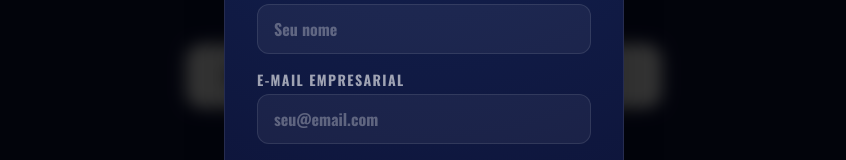
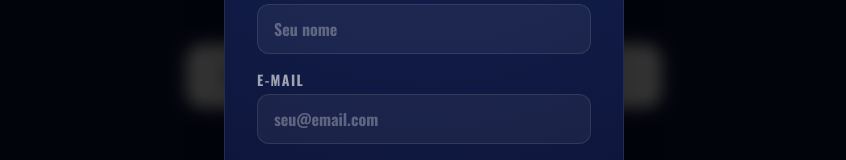
Before and after one commit to hamiltonmatematica/t3experiencemoc, a React (Vite) app: page / in a window 1280 px wide. Both pictures are taken after a click on the button "ENTRE NO GRUPO PARA TER OS MAIORES DESCONTOS". Shown: the part 1488-1648 px from the top of the page, without its empty margins (216-1062 px from the left). Built offline with nearby package versions, Linux system fonts and the light colour scheme.

Commit message:
Permite formatar outros e-mails alem do empresarial

```diff
--- a/src/App.tsx
+++ b/src/App.tsx
@@ -152,7 +152,7 @@ const LeadForm = ({ onSuccess }: { onSuccess: () => void }) => {
           />
         </div>
         <div>
-          <label className="text-sm font-bold uppercase tracking-widest text-white/60 mb-1 block">E-mail Empresarial</label>
+          <label className="text-sm font-bold uppercase tracking-widest text-white/60 mb-1 block">E-mail</label>
           <input
             required
             name="email"
@@ -160,7 +160,6 @@ const LeadForm = ({ onSuccess }: { onSuccess: () => void }) => {
             onChange={handleChange}
             type="email"
             autoComplete="email"
-            pattern="[a-zA-Z0-9._%+\\-]+@[a-zA-Z0-9.\\-]+\\.[a-z]{2,}$"
             title="Digite um endereço de e-mail válido (ex: seu@email.com)"
             className="w-full bg-white/5 border border-white/10 rounded-xl px-4 py-3 text-white font-bold placeholder:text-white/30 focus:outline-none focus:ring-2 focus:ring-blue-500 transition-all"
             placeholder="seu@email.com"
```
